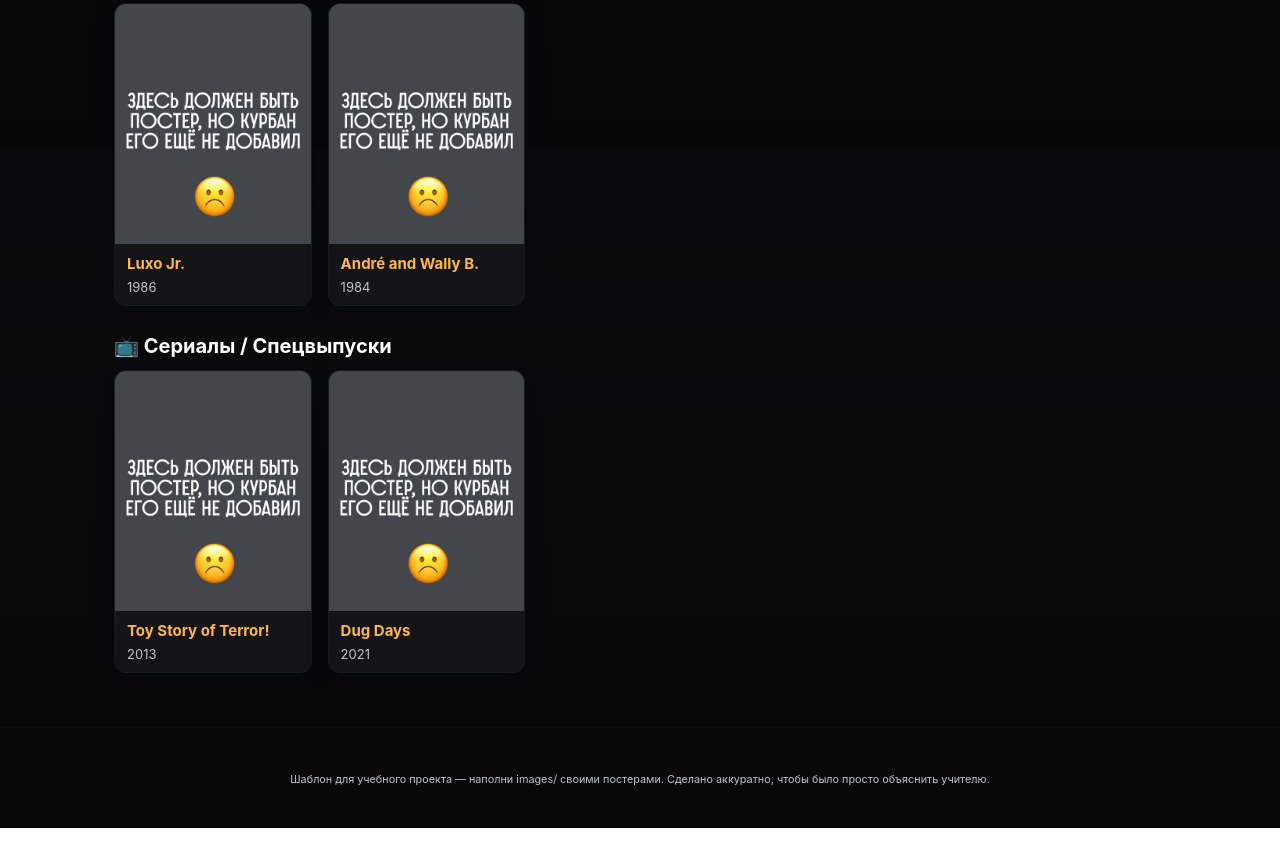
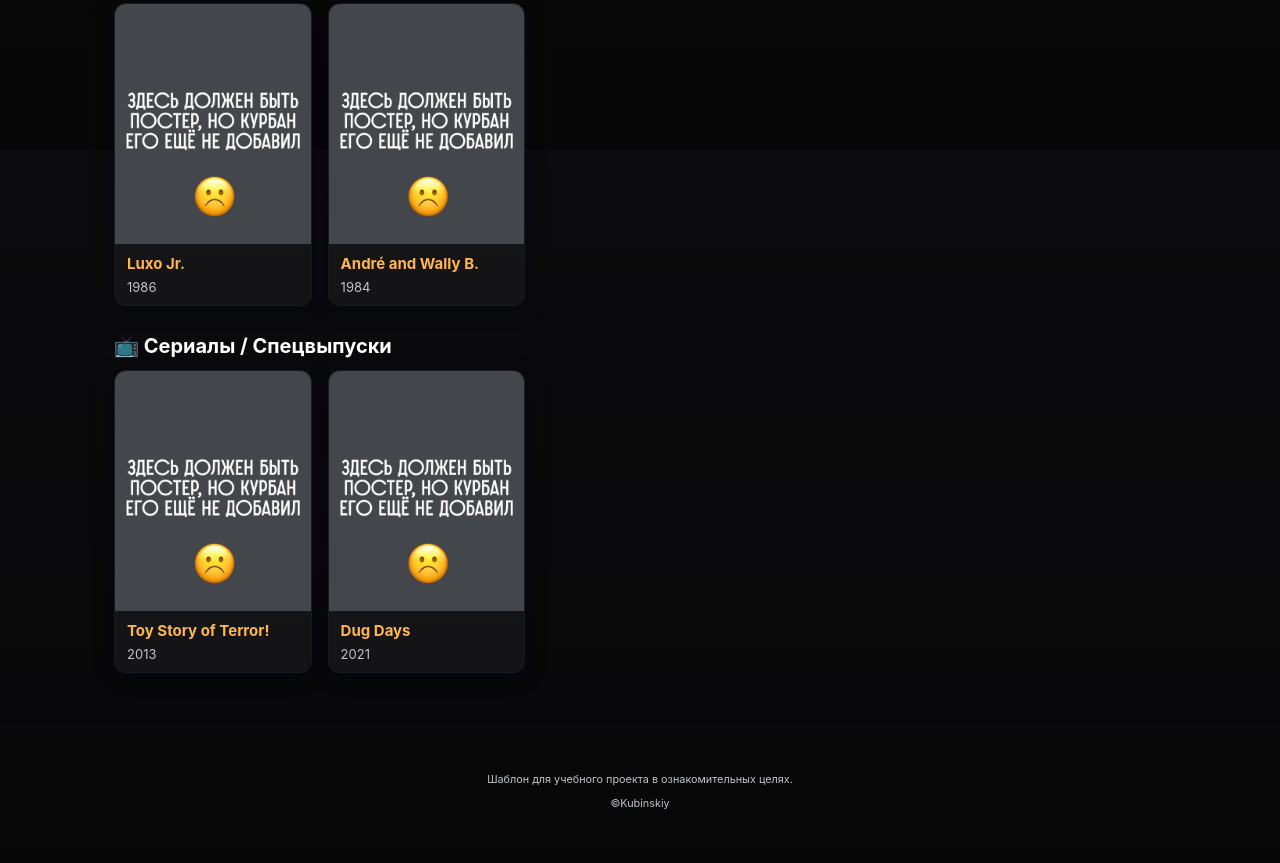
Before and after one commit to Kubinskiy7/Pixar-site, a plain HTML site: page index.html in a window 1280 px wide. Shown: the part 2251-3114 px from the top of the page. Before the commit the page ends 3079 px from the top, so only its background shows below. Drawn offline with Linux system fonts and the light colour scheme.

Commit message:
Update index.html

```diff
--- a/index.html
+++ b/index.html
@@ -48,7 +48,7 @@
 
 <footer class="site-footer">
   <div class="container">
-    <small>Шаблон для учебного проекта — наполни images/ своими постерами. Сделано аккуратно, чтобы было просто объяснить учителю.</small>
+    <small>Шаблон для учебного проекта в ознакомительных целях.<p>©Kubinskiy</p></small>
   </div>
 </footer>
 
```
